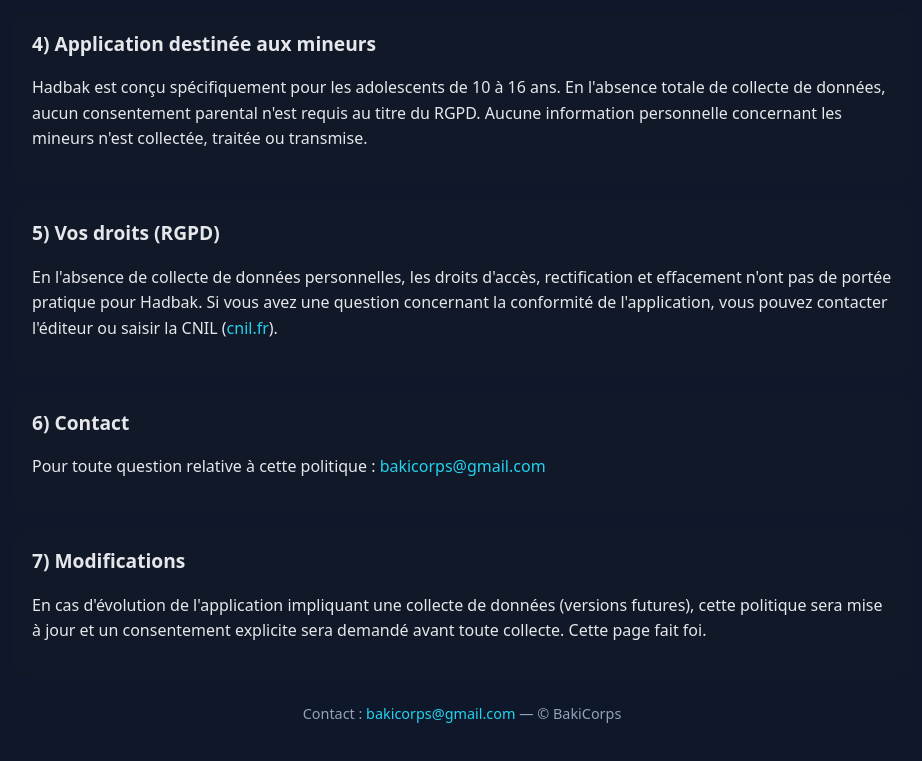
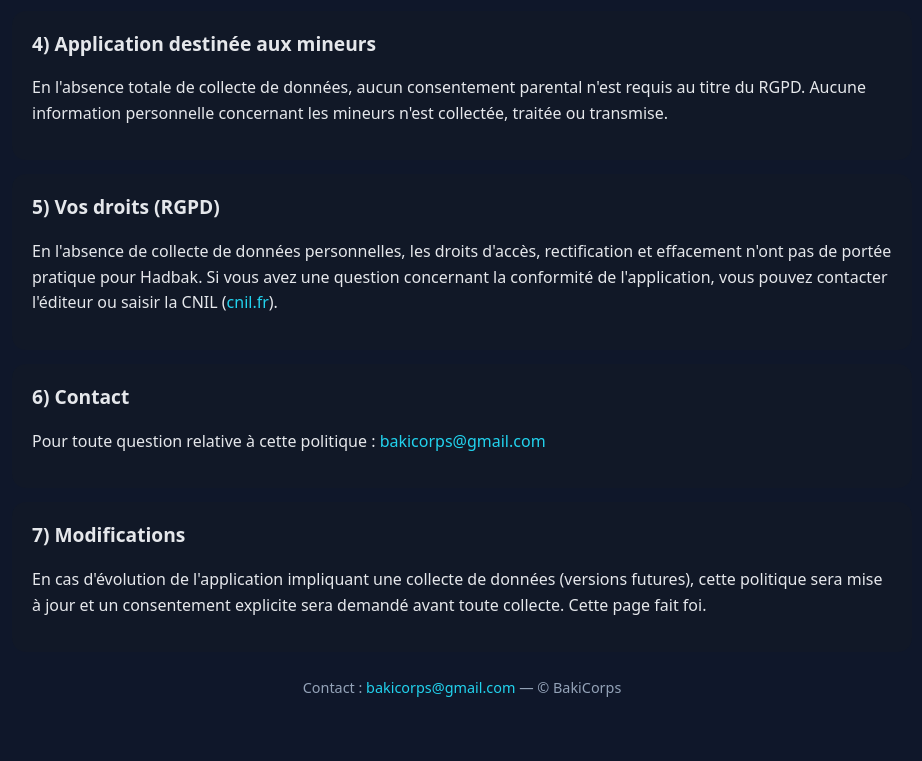
Before and after one commit to Driver1989/hadbak-privacy, a plain HTML site: page index.html in a window 1280 px wide. Shown: the part 988-1749 px from the top of the page, without its empty margins (178-1100 px from the left). After the commit the page ends 1726 px from the top, so only its background shows below. Drawn offline with Linux system fonts and the light colour scheme.

Commit message:
Update index.html

```diff
--- a/index.html
+++ b/index.html
@@ -69,7 +69,7 @@
 
   <section id="mineurs">
     <h2>4) Application destinée aux mineurs</h2>
-    <p>Hadbak est conçu spécifiquement pour les adolescents de 10 à 16 ans. En l'absence totale de collecte de données, aucun consentement parental n'est requis au titre du RGPD. Aucune information personnelle concernant les mineurs n'est collectée, traitée ou transmise.</p>
+    <p>En l'absence totale de collecte de données, aucun consentement parental n'est requis au titre du RGPD. Aucune information personnelle concernant les mineurs n'est collectée, traitée ou transmise.</p>
   </section>
 
   <section id="droits">
```
